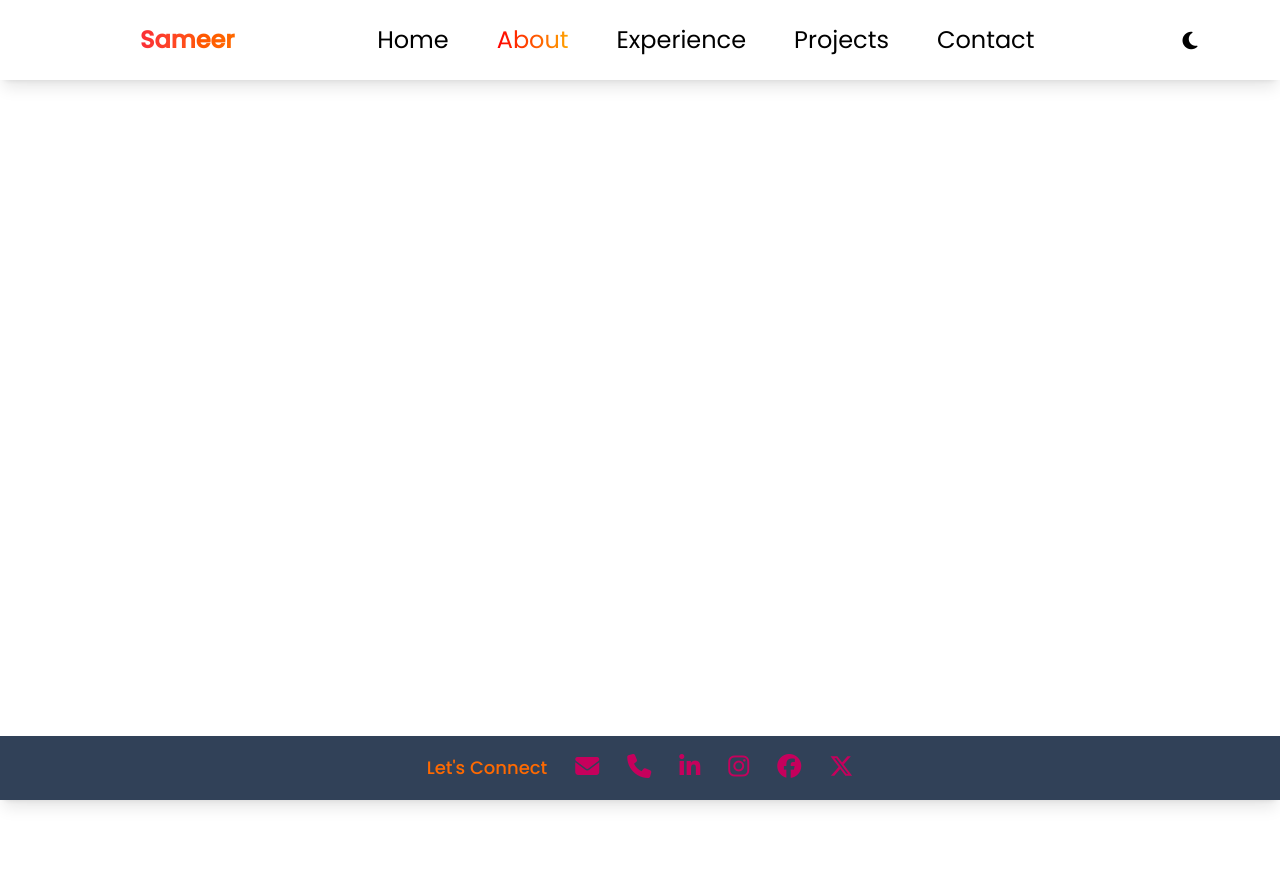
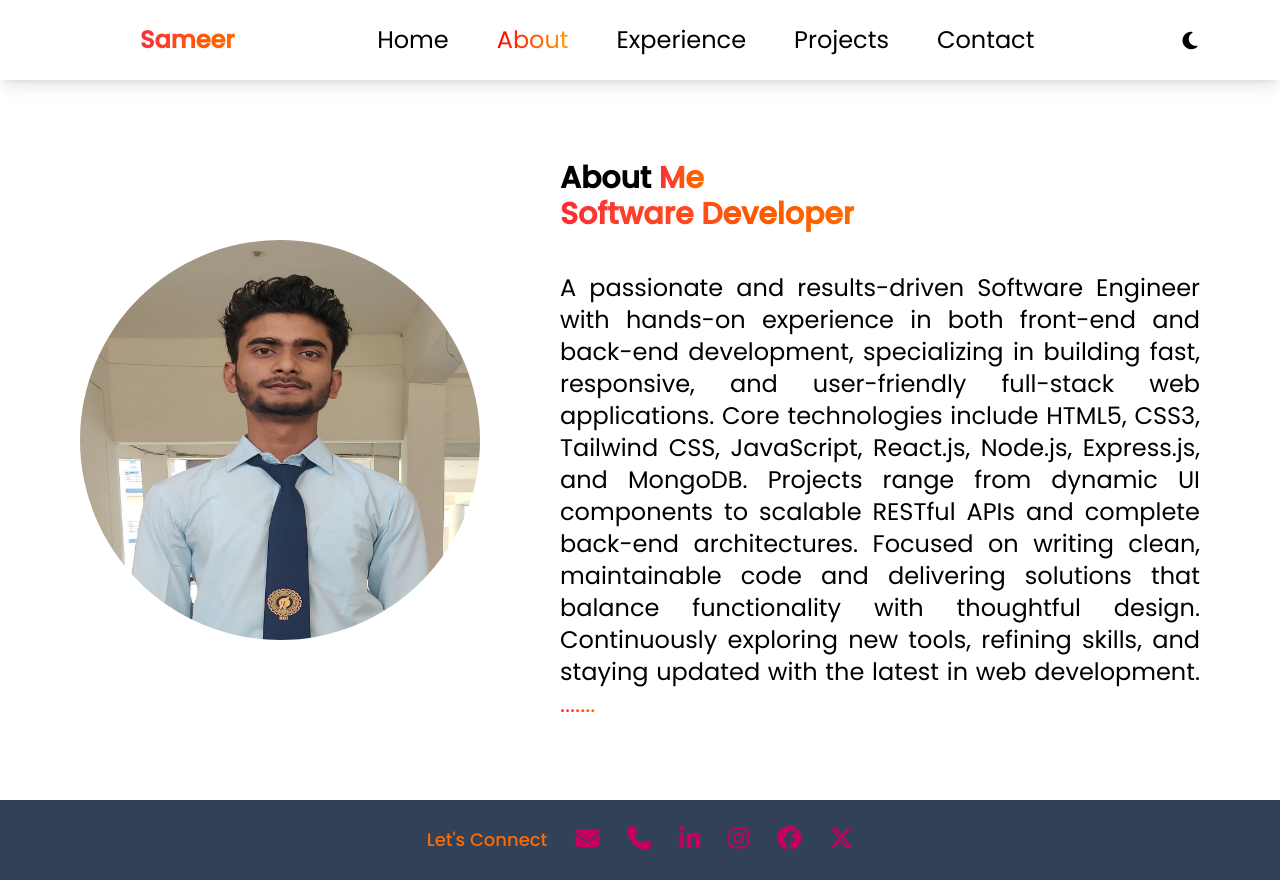
Before and after one commit to SameerHussainSaifi/Portfolio-Website, a React (Vite) app: page /about in a window 1280 px wide. Before the commit the page ends 800 px from the top, so only its background shows below. Built offline with nearby package versions, Linux system fonts and the light colour scheme.

Commit message:
today i worked on my About page and add some content about me in this page

```diff
--- a/src/App.jsx
+++ b/src/App.jsx
@@ -2,7 +2,7 @@ import { useState,useEffect } from "react";
 import {
   createBrowserRouter,
   RouterProvider,
-  Outlet
+
 } from "react-router-dom";
 
 import Navbar from "./Components/Navbar.jsx";
@@ -12,15 +12,16 @@ import Experience from "./Components/Experience";
 import Projects from "./Components/Projects";
 import Contact from "./Components/Contact";
 import Header from "./Components/Header";
-
+import notFound from "./Components/NotFound";
 // Shared Layout
 function Layout() {
   return (
     <>
 
       <Navbar />
+      {/* <Header/> */}
       {/* <Header icon={icon} setIcon={setIcon}/> */}
-      <Outlet />
+      {/* <Outlet /> */}
 
     </>
   );
@@ -46,6 +47,7 @@ export default function App() {
         { path: "experience", element: <Experience /> },
         { path: "projects", element: <Projects /> },
         { path: "contact", element: <Contact /> },
+        {path: "*", element:<notFound/>}
       ]
     }
   ]);
--- a/src/Components/About.jsx
+++ b/src/Components/About.jsx
@@ -1,12 +1,36 @@
-import React from 'react'
+import React from "react";
 
 function About() {
   return (
-    <div>
-      <p> this is my about page hello</p>
-      <h1>heading about</h1>
+   <div className="overflow-x-hidden container">
+      <div className="max-w-screen-3xl relative w-full h-screen pt-20 flex  items-center space-x-20 justify-center  ">
+        <div >
+          <img src="src\assets\my.jpg" alt="Img2" className="w-100 h-100 rounded-full "/>
+        </div>
+        <div className="w-6/12">
+          <div className="mb-10">
+            <h1 className="font-semibold text-3xl">About <span className="text-3xl font-semibold text-transparent bg-clip-text bg-gradient-to-r from-red-500 to-orange-500">Me</span></h1>
+            <h1 className=" inline text-3xl font-semibold text-transparent bg-clip-text bg-gradient-to-r from-red-500 to-orange-500">Software Developer</h1>
+          </div>
+          <div className="  text-justify  text-2xl font-light">
+            <p>
+              A passionate and results-driven Software Engineer with hands-on
+              experience in both front-end and back-end development,
+              specializing in building fast, responsive, and user-friendly
+              full-stack web applications. Core technologies include HTML5,
+              CSS3, Tailwind CSS, JavaScript, React.js, Node.js, Express.js, and
+              MongoDB. Projects range from dynamic UI components to scalable
+              RESTful APIs and complete back-end architectures. Focused on
+              writing clean, maintainable code and delivering solutions that
+              balance functionality with thoughtful design. Continuously
+              exploring new tools, refining skills, and staying updated with the
+              latest in web development.<span className="text-transparent bg-clip-text bg-gradient-to-r from-red-500 to-orange-500 text-2xl "> .......</span>
+            </p>
+          </div>
+        </div>
+      </div>
     </div>
-  )
+  );
 }
 
-export default About
+export default About;
--- a/src/Components/Contact.jsx
+++ b/src/Components/Contact.jsx
@@ -2,7 +2,7 @@ import React from 'react'
 
 function Contact() {
   return (
-    <div>
+    <div className="pt-20">
       <p>contact</p>
     </div>
   )
--- a/src/Components/Experience.jsx
+++ b/src/Components/Experience.jsx
@@ -2,7 +2,7 @@ import React from 'react'
 
 function Experience() {
   return (
-    <div>
+    <div className="pt-20">
        <p>experience</p>
     </div>
   )
--- a/src/Components/Footer.jsx
+++ b/src/Components/Footer.jsx
@@ -7,7 +7,7 @@ function Footer() {
      {/* <div className="fixed bottom-0 container flex  w-full justify-center h-16 shadow-lg max-w-screen-3xl "> */}
 
 
- <div className="  fixed bottom-0 flex  space-x-7 w-full justify-center h-16 shadow-lg max-w-screen-3xl  bg-slate-700 items-center">
+ <div className="  flex  space-x-7 w-full justify-center h-20 shadow-lg max-w-screen-3xl  bg-slate-700 items-center">
     <div className="text-orange-500 font-medium text-lg">
     <h1>Let's Connect</h1>
     </div>
--- a/src/Components/Home.jsx
+++ b/src/Components/Home.jsx
@@ -1,4 +1,5 @@
 import React from 'react'
+import {Outlet} from "react";
 import {ReactTyped} from "react-typed";
 function Home() {
   return (
@@ -6,7 +7,7 @@ function Home() {
 
       <div className="flex   md:mt-30 flex-col space-y-1 md:ml-35">
         <h1 className=" text-3xl font-semibold">Hello, It's Me</h1>
-     <h1 className=" text-5xl font-semibold  text-transparent bg-clip-text bg-gradient-to-r from-orange-500 to-red-500 ">SAMEER HUSSAIN</h1>
+     <span className="  text-5xl font-semibold  text-transparent bg-clip-text bg-gradient-to-r from-red-500 to-orange-500 ">SAMEER HUSSAIN</span>
 
 <div className="  md:mt-5 flex space-x-2 text-2xl">
   <h1>And I am a</h1>
@@ -46,6 +47,7 @@ function Home() {
      <div className="relative  md:left-35 md:bottom-3">
       <button className="bg-gradient-to-r from-pink-500 to-orange-500  text-2xl  rounded-lg px-3 py-2">Download CV</button>
      </div>
+
     </div>
   )
 }
--- a/src/Components/Navbar.jsx
+++ b/src/Components/Navbar.jsx
@@ -1,10 +1,11 @@
-
+import {Outlet} from "react-router-dom"
 import Header from "./Header.jsx";
 import Footer from "./Footer.jsx";
 function Navbar({icon,setIcon} ) {
   return (
     <div >
       <Header icon={icon} setIcon={setIcon}/>
+      <Outlet/>
       <Footer/>
     </div>
   )
--- /dev/null
+++ b/src/Components/NotFound.jsx
@@ -0,0 +1,11 @@
+import React from 'react'
+
+function NotFound() {
+  return (
+    <div>
+      <h1>404 - Page not Found</h1>
+    </div>
+  )
+}
+
+export default NotFound
--- a/src/Components/Projects.jsx
+++ b/src/Components/Projects.jsx
@@ -2,7 +2,7 @@ import React from 'react'
 
 function Projects() {
   return (
-    <div>
+    <div className="pt-20">
       <p>projects</p>
     </div>
   )
```
